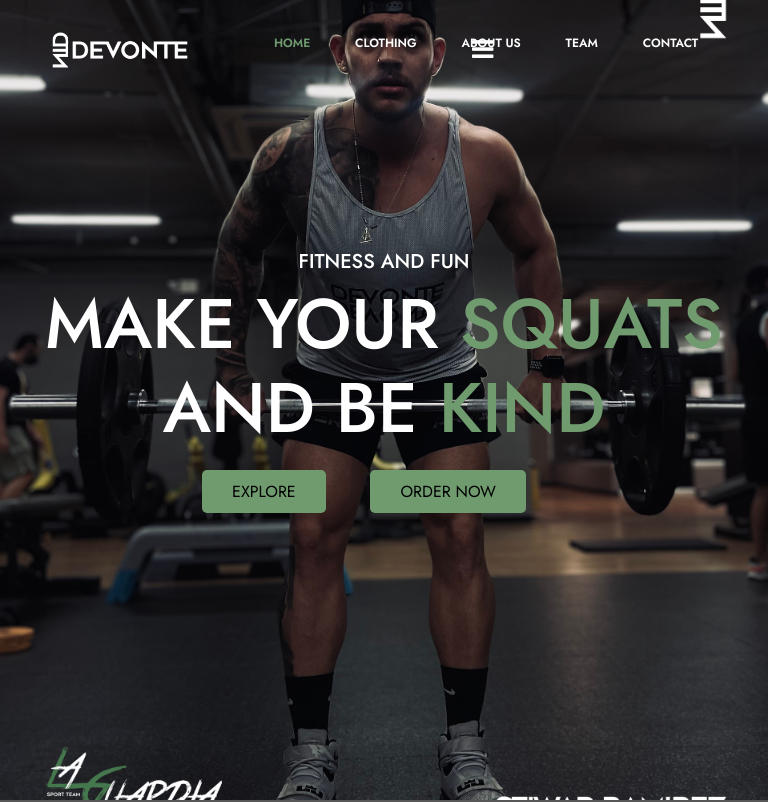
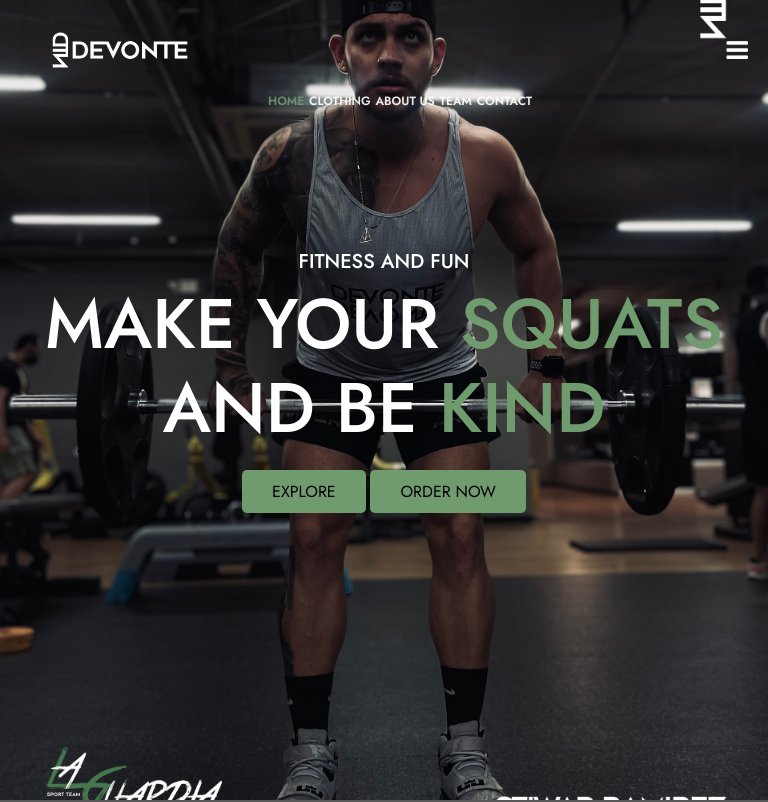
Before and after one commit to milocastillo121/DEVONTEOF, a website: page index.html in a window 768 px wide. Shown: the top 802 px of the page. Drawn offline with nearby package versions, Linux system fonts and the light colour scheme.

Commit message:
Media queries y despliegue a produccion

```diff
--- a/index.html
+++ b/index.html
@@ -29,7 +29,7 @@
   <body>
     <header>
       <!--NAVIGATION MENU-->
-      <nav class>
+      <nav>
         <div>
           <img class="logo" src="./media/blanco.png" alt="" />
         </div>
--- a/sass.scss
+++ b/sass.scss
@@ -6,7 +6,6 @@ $signaturegray: rgb(87, 87, 87);
 $signaturewhite: rgb(255, 255, 255);
 
 @mixin button {
-  margin-right: 40px;
   padding: 10px 30px;
   background-color: $signaturegreen;
   color: $signatureblack;
@@ -68,19 +67,22 @@ nav {
 }
 
 .navmenu {
+  right: -500px;
+
   position: fixed;
   width: 100%;
   height: 0vh;
   top: 100px;
   background: $signatureblack;
-  text-align: center;
   transition: all 0.5s;
+  opacity: 0.9;
 }
 
 .navmenu li {
+
   display: none;
   line-height: 30px;
-  margin: 50px 0;
+  margin: 0 0;
   transition: all 0.5s;
 }
 
@@ -122,6 +124,7 @@ nav {
   font-size: 50px;
   margin-bottom: 30px;
   font-weight: 500;
+  word-break: break-word;
 }
 
 .bannertext span {
@@ -141,9 +144,14 @@ nav {
 /*RESPONSIVE INDEX*/
 @media screen and (max-width: 768px) {
   .bar-btn {
-    display: inline-block;
-    left: 472px;
-    position: absolute;
+    display: flex;
+    justify-content: end;
+  }
+  .navmenu li {
+    margin: 50px 0;
+  }
+  .navmenu{
+    right: unset;
   }
 }
 
@@ -167,18 +175,15 @@ nav {
   }
 
   .navmenu {
-    position: relative;
     height: 100px;
     top: 0;
     background: none;
     transition: none;
-    text-align: right;
-    margin-right: 50px;
+    text-align: center;
   }
   .navmenu li {
     display: inline-block;
     line-height: 100px;
-    margin: 0 20px;
     transition: none;
   }
   .navmenu li a {
@@ -226,7 +231,6 @@ nav {
 }
 
 .btnf {
-  margin-right: 40px;
   padding: 10px 30px;
   background-color: #6f9b6f;
   color: rgb(255, 255, 255);
```
Also changed, not shown: pages/clothing.html (+3 -3 lines), sass.css, 2 other files.
